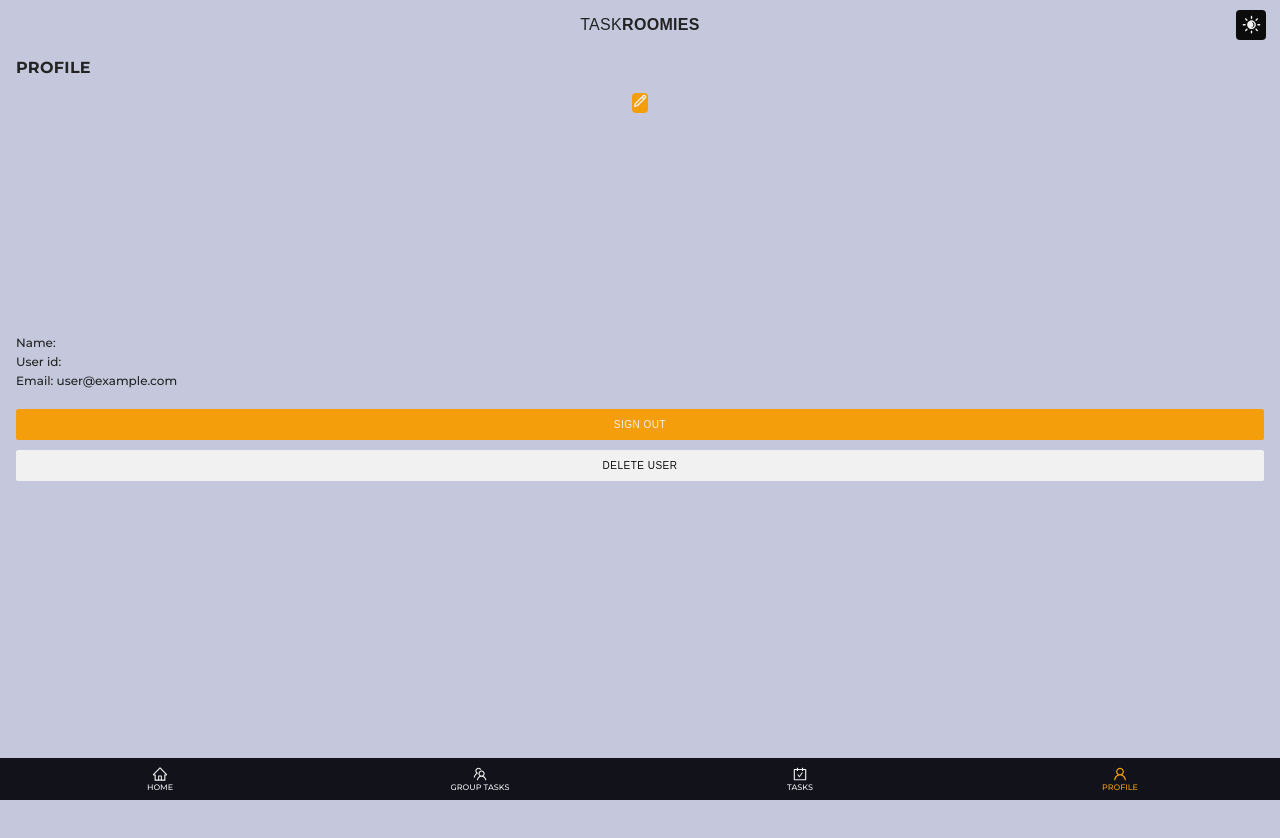
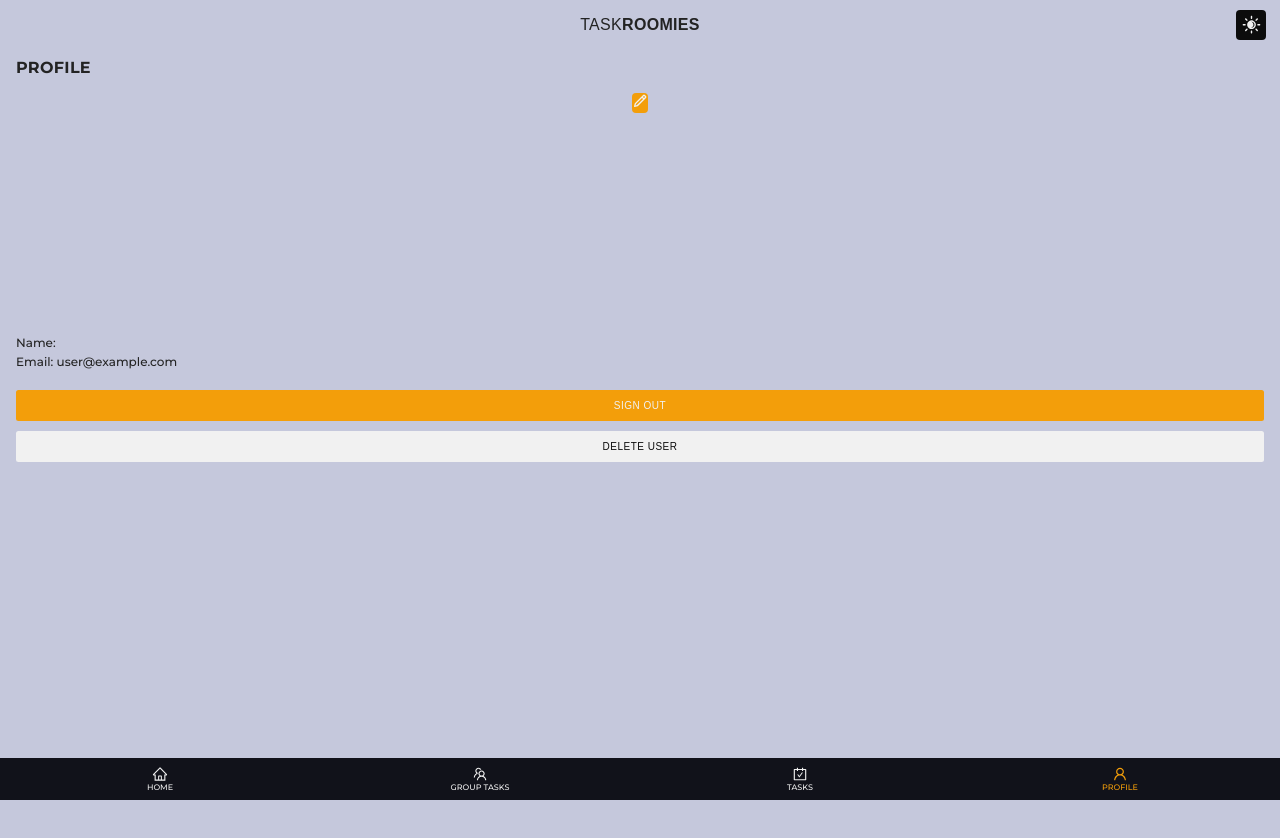
Before and after one commit to trolle18/TaskRoomies-v2, a React (Create React App) app: page /profile in a window 1280 px wide. Shown: the top 838 px of the page. Built offline with nearby package versions, Linux system fonts and the light colour scheme; no server answers; the database is empty; sample sign-in values are in the browser's storage; a web font is replaced by a local one.

Commit message:
clean up

```diff
--- a/src/pages/ProfilePage.js
+++ b/src/pages/ProfilePage.js
@@ -4,65 +4,14 @@ import { getAuth, signOut, deleteUser, EmailAuthProvider } from "firebase/auth";
 import { doc, getDoc, setDoc } from "@firebase/firestore";
 import { usersRef } from "../firebase-config";
 import 'firebase/database';
-// import { FaBell } from "react-icons/fa";
 import { BiPencil } from "react-icons/bi"
 import placerholder from "../assets/profile-placeholder.jpg";
 
 
 export default function ProfilePage({ user }) {
-    // const [name, setName] = useState("");
-    // const [email, setEmail] = useState("");
-    // const [image, setImage] = useState("");
-    // const [user, setUser] = useState("");
-    // const [errorMessage, setErrorMessage] = useState("");
     const auth = getAuth();
     const navigate = useNavigate();
-    // const userId = user.id
 
-
-    // // Get current user data
-    // useEffect(() => {
-    //     async function getUser() {
-    //     if (auth.currentUser) {
-    //         setEmail(auth.currentUser.email)
-    //         const docRef = doc(usersRef, auth.currentUser.uid)
-    //         const userData = (await getDoc(docRef)).data()
-    //         const docSnap = await getDoc(docRef)
-    //         if (userData) {
-    //             setUser((prevUser) => ({ ...prevUser, ...docSnap.data() }))
-    //             setName(userData.name)
-    //             setImage(userData.image || 'placeholder')
-    //         }
-    //     }}
-    //     getUser()
-    // }, [auth.currentUser])
-
-
-
-    // // Change user image
-    // function handleImageChange(event) {
-    //     const file = event.target.files[0]
-    //     if (file.size < 500000) { // image file size must be below 0,5MB
-    //         const reader = new FileReader()
-    //         reader.onload = (event) => {
-    //             setImage(event.target.result)
-    //         }
-    //         reader.readAsDataURL(file)
-    //         setErrorMessage("") // reset errorMessage state
-    //     } else { // if image >0.5MB, display an error message using the errorMessage state
-    //         setErrorMessage("The image file is too big! The image file size must be below 0,5MB")
-    //     }
-    // }
-
-
-    // // Submit updated user details
-    // async function submitEvent(event) {
-    //     event.preventDefault()
-    //     const userToUpdate = { name: name, image: image }
-    //     const docRef = doc(usersRef, auth.currentUser.uid)
-    //     await setDoc(docRef, userToUpdate)
-    //     navigate("/")
-    // }
 
 
     // Sign out
@@ -121,11 +70,6 @@ export default function ProfilePage({ user }) {
                     </div>
 
                     <div>
-                        <span>User id:</span>
-                        {/* <span>{auth.currentUser.uid}</span> */}
-                    </div>
-
-                    <div>
                         <span>Email: </span>
                         <span>{user.email}</span>
                     </div>
```
